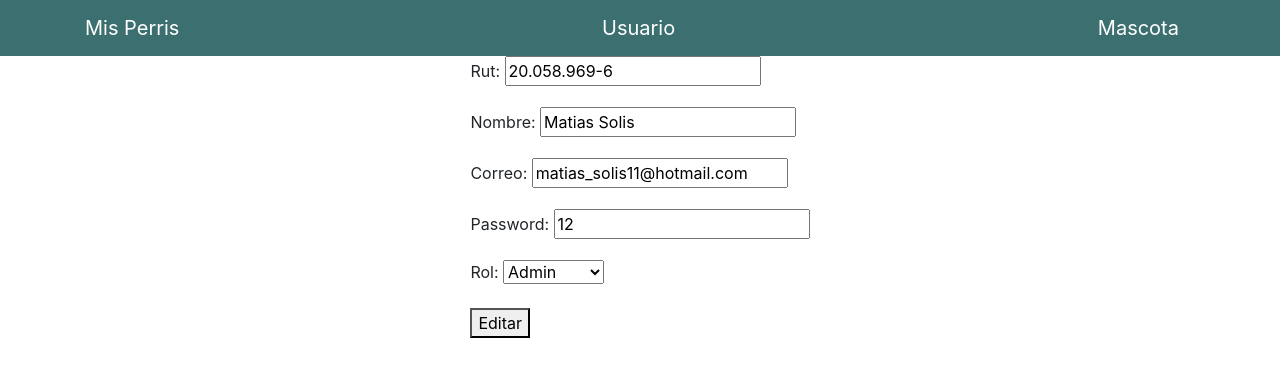
After one commit to MatiasSolisBello/ProjectDjango, a Django app: page /usuario_actualizar/11/ in a window 1280 px wide. The commit adds this page. Shown: the top 377 px of the page. Run offline with Django 3.2, Linux system fonts and the light colour scheme; data comes from the database, SQL or seed files in the repository; both versions use the stored data as it was after the commit; some libraries are stand-ins or nearby versions.

Commit message:
CRUD Usuario

```diff
--- /dev/null
+++ b/ProjectDjango/forms.py
@@ -0,0 +1,2 @@
+from django import forms
+from django.forms import ModelForm
--- a/ProjectDjango/settings.py
+++ b/ProjectDjango/settings.py
@@ -4,6 +4,7 @@ BASE_DIR = os.path.dirname(os.path.dirname(os.path.abspath(__file__)))
 SECRET_KEY = '-y__8eaj=b*)ge2207q_9taqj@k$yg%k0(eh0ubt7n)uhi4dc7'
 DEBUG = True
 ALLOWED_HOSTS = []
+MESSAGE_STORAGE = 'django.contrib.messages.storage.session.SessionStorage'
 
 INSTALLED_APPS = [
     'django.contrib.admin',
--- a/ProjectDjango/urls.py
+++ b/ProjectDjango/urls.py
@@ -6,8 +6,12 @@ from django.conf import settings
 urlpatterns = [
     path('admin/', admin.site.urls),
     path('', views.index, name="index"),
-    path('/usuario', views.usuario, name="usuario"),
-    path('/mascota', views.mascota, name="mascota"),
+    path('usuario', views.usuario, name="usuario"),
+    path('mascota', views.mascota, name="mascota"),
+    path('usuario_agregar', views.usuario_agregar, name="usuario_agregar"),
+    path('usuario_eliminar/<id>/', views.usuario_eliminar, name="usuario_eliminar"),
+    path('usuario_actualizar/<id>/', views.usuario_actualizar, name="usuario_actualizar"),
+    path('mascota_agregar', views.mascota_agregar, name="mascota_agregar"),
 ]
 
 if settings.DEBUG:
--- /dev/null
+++ b/usuario/forms.py
@@ -0,0 +1,8 @@
+from django.forms import ModelForm
+from .models import Usuario
+
+
+class UsuarioForm(ModelForm):
+    class Meta:
+        model = Usuario
+        fields = ['rut','nombre', 'correo', 'password', 'rol']
--- a/usuario/models.py
+++ b/usuario/models.py
@@ -18,14 +18,12 @@ class Usuario(models.Model):
     def __str__(self):
         return self.nombre
 
-
 class Estado(models.Model):
     id = models.CharField(max_length=200, primary_key=True)
     estado = models.CharField(max_length=200, null=True)
 
     def __str__(self):
         return self.estado
-
 
 class Mascota(models.Model):
     foto = models.ImageField(upload_to="tmp")
--- a/usuario/templates/usuario/header.html
+++ b/usuario/templates/usuario/header.html
@@ -5,16 +5,13 @@
     <link rel="stylesheet" href="https://stackpath.bootstrapcdn.com/bootstrap/4.4.1/css/bootstrap.min.css" integrity="sha384-Vkoo8x4CGsO3+Hhxv8T/Q5PaXtkKtu6ug5TOeNV6gBiFeWPGFN9MuhOf23Q9Ifjh" crossorigin="anonymous">
     <meta name="viewport" content="width=, initial-scale=1.0">
     <title>{% block title %}{% endblock %}</title>
+
     <!-- FONT AWESOEM -->
     <link rel="stylesheet" href="https://use.fontawesome.com/releases/v5.6.3/css/all.css" integrity="sha384-UHRtZLI+pbxtHCWp1t77Bi1L4ZtiqrqD80Kn4Z8NTSRyMA2Fd33n5dQ8lWUE00s/" crossorigin="anonymous">
     <script src="https://code.jquery.com/jquery-3.4.1.slim.min.js" integrity="sha384-J6qa4849blE2+poT4WnyKhv5vZF5SrPo0iEjwBvKU7imGFAV0wwj1yYfoRSJoZ+n" crossorigin="anonymous"></script>
     <script src="https://cdn.jsdelivr.net/npm/popper.js@1.16.0/dist/umd/popper.min.js" integrity="sha384-Q6E9RHvbIyZFJoft+2mJbHaEWldlvI9IOYy5n3zV9zzTtmI3UksdQRVvoxMfooAo" crossorigin="anonymous"></script>
     <script src="https://stackpath.bootstrapcdn.com/bootstrap/4.4.1/js/bootstrap.min.js" integrity="sha384-wfSDF2E50Y2D1uUdj0O3uMBJnjuUD4Ih7YwaYd1iqfktj0Uod8GCExl3Og8ifwB6" crossorigin="anonymous"></script>
-
     <script src="https://ajax.googleapis.com/ajax/libs/jquery/2.1.0/jquery.min.js"></script>
-
-    <!--FILTRO-->
-    <script type="text/javascript" src="../include/app.js"></script>
 </head>
 <body>
     <nav class="navbar navbar" style="background-color: rgb(60, 112, 112);">
@@ -22,7 +19,6 @@
           <a class="navbar-brand" style="color:white" href="{% url 'index' %}">Mis Perris</a>
           <a class="navbar-brand" style="color:white" href="{% url 'usuario' %}">Usuario</a>
           <a class="navbar-brand" style="color:white" href="{% url 'mascota' %}">Mascota</a>
-
         </div>
     </nav>
 </body>
--- /dev/null
+++ b/usuario/templates/usuario/usuario_actualizar.html
@@ -0,0 +1,17 @@
+{% extends 'usuario/header.html' %}
+{% block title %}Actualizar Usuarios{% endblock %}
+{% block content %}
+<!--FORMULARIO-->
+<div class="container h-50">
+    <!-- ADD TASK FORM -->
+    <div class="row h-50 justify-content-center align-items-center">
+        <!--GUARDAR-->
+        <form method="POST">
+            {{ form.as_p }}
+            {% csrf_token %}
+            <button type="submit">Editar</button>
+        </form>
+
+    </div>
+</div>
+{% endblock %}
--- a/usuario/views.py
+++ b/usuario/views.py
@@ -1,16 +1,60 @@
-from django.shortcuts import render
-#Permite listar
-from .models import Usuario
-from .models import Mascota
+from django.shortcuts import render, redirect
+from .models import Usuario, Mascota
+from django.contrib import messages
+from .forms import UsuarioForm
 
-# Create your views here.
 def index(request):
     return render(request, 'usuario/index.html')
 
+#
+#----------CRUD DE USUARIOS----------
+#
+
+#Permite listar
+def usuario(request):
+    usuario = Usuario.objects.all()
+    var = {'usuario':usuario}
+    return render(request, 'usuario/usuario.html', var)
+
+def usuario_agregar(request):
+    form = UsuarioForm()
+    if request.method == "POST":
+        form = UsuarioForm(request.POST)
+        if form.is_valid():
+            instancia = form.save(commit=False)
+            instancia.save()
+            return redirect('/usuario')
+    return render(request, 'usuario/usuario_agregar.html', {'form': form})
+
+def usuario_eliminar(request, id):
+    usuario = Usuario.objects.get(id=id)
+    usuario.delete()
+    mensaje ="ELIMINADO!!"
+    messages.success(request, mensaje)
+    return redirect('usuario')
+
+def usuario_actualizar(request, id):
+    instancia = Usuario.objects.get(id=id)
+    form = UsuarioForm(instance=instancia)
+    if request.method == "POST":
+        form = UsuarioForm(request.POST, instance=instancia)
+        if form.is_valid():
+            instancia = form.save(commit=False)
+            instancia.save()
+            return redirect('/usuario')
+    return render(request, 'usuario/usuario_actualizar.html',{'form': form} )
+
+
+
+#
+#----------CRUD DE MASCOTAS----------
+#
 def mascota(request):
-    mascota = Mascota.objects.all() #Permite listar
-    return render(request, 'usuario/mascota.html', {'mascota':mascota})
+    mascota = Mascota.objects.all()
+    var = {'mascota':mascota}
+    return render(request, 'usuario/mascota.html', var)
 
-def usuario(request):
-    usuario = Usuario.objects.all() #Permite listar
-    return render(request, 'usuario/usuario.html', {'usuario':usuario})
+def mascota_agregar(request):
+    #usuario = Usuario.objects.all()
+    var = {'mascota':mascota}
+    return render(request, 'mascota/mascota_agregar.html', var)
```
Also changed, not shown: usuario/static/usuario/app.js (added, +11 -0 lines), usuario/templates/usuario/mascota.html (+20 -3 lines), usuario/templates/usuario/mascota_agregar.html (added, +55 -0 lines), usuario/templates/usuario/usuario.html (+19 -3 lines), usuario/templates/usuario/usuario_agregar.html (added, +16 -0 lines), db.sqlite3, 1 other file.
